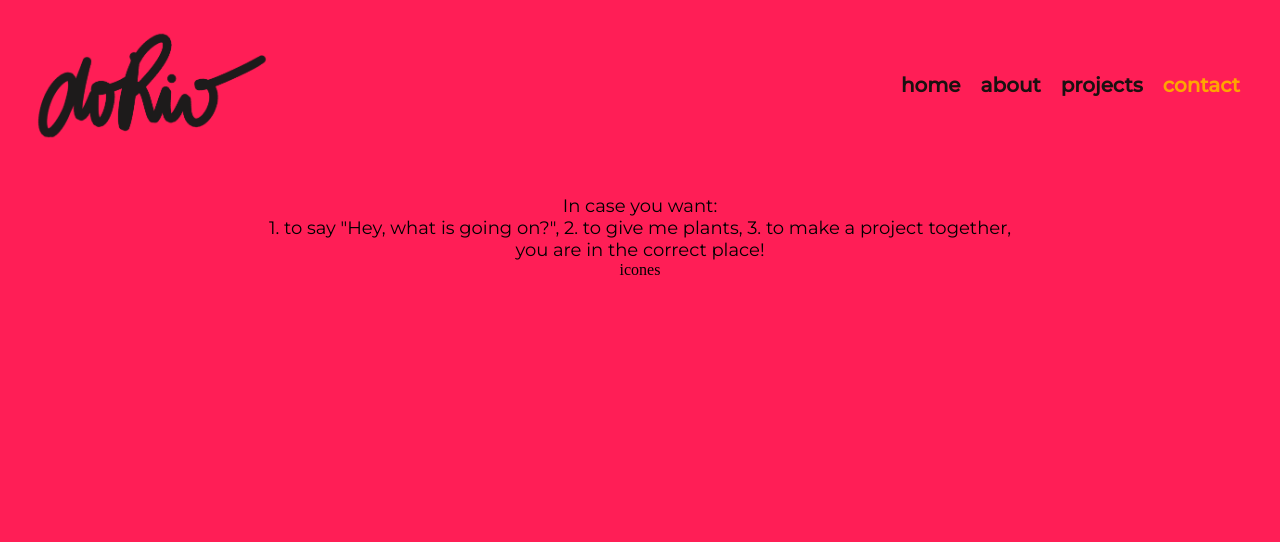
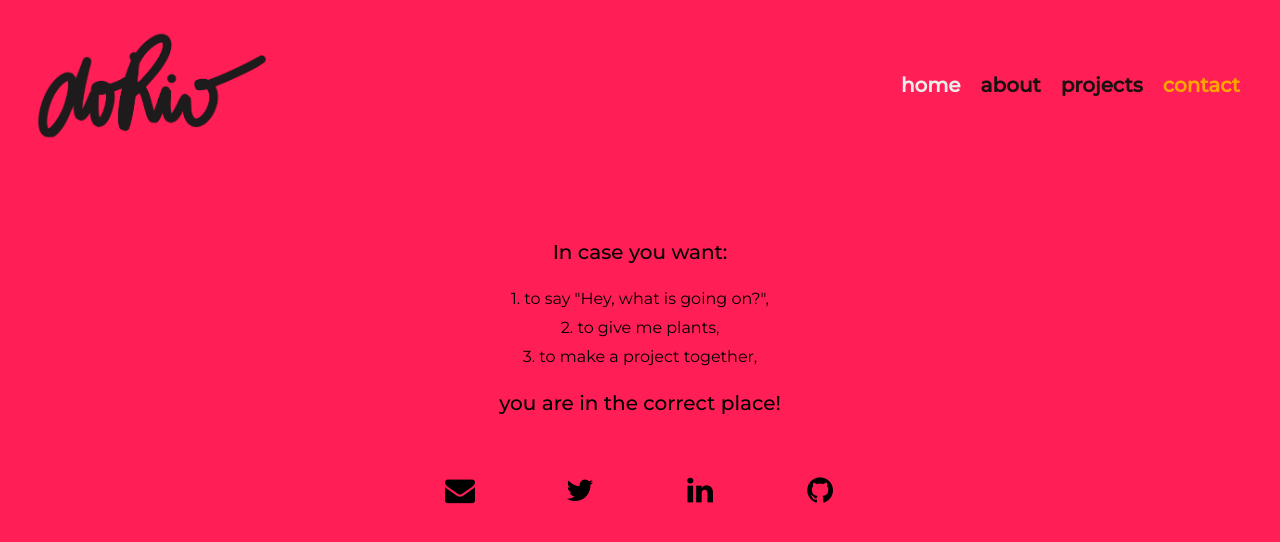
Before and after one commit to ingriddorioschulze/ingriddorioschulze.github.io, a React (Create React App) app: page /contact in a window 1280 px wide. Shown: the top 542 px of the page. Built offline with nearby package versions, Linux system fonts and the light colour scheme.

Commit message:
change tab name, header styling and add new contact page.

```diff
--- a/public/index.html
+++ b/public/index.html
@@ -8,8 +8,8 @@
       rel="stylesheet"
     />
     <link
-      href="https://fonts.googleapis.com/css2?family=Bungee+Shade&display=swap"
       rel="stylesheet"
+      href="https://cdnjs.cloudflare.com/ajax/libs/font-awesome/4.7.0/css/font-awesome.min.css"
     />
     <meta name="viewport" content="width=device-width, initial-scale=1" />
     <title>do Rio | Ingrid do Rio Schulze</title>
--- a/src/components/Header.jsx
+++ b/src/components/Header.jsx
@@ -59,7 +59,9 @@ function Header(theme) {
         <StyledHeader>
           <Logo alt="logo" src="logo.png" />
           <Links>
-            <StyledLink to="/">home</StyledLink>
+            <StyledLink activeStyle={{ color: '#ECECEB' }} to="/">
+              home
+            </StyledLink>
             <StyledLink activeStyle={{ color: '#FFA501' }} to="/about">
               about
             </StyledLink>
--- a/src/pages/About.jsx
+++ b/src/pages/About.jsx
@@ -45,7 +45,6 @@ const Container = styled.div`
 function About() {
   return (
     <Container>
-      <div className="title">ABOUT</div>
       <img className="me" alt="Ingrid" src="me.jpg" />
       <div className="text">
         While working in Content Management in Brazil and Germany, I develop a
--- a/src/pages/Contact.jsx
+++ b/src/pages/Contact.jsx
@@ -6,27 +6,85 @@ const Container = styled.div`
   flex-direction: column;
   justify-content: center;
   align-items: center;
-  padding-top: 25px;
+  padding-top: 50px;
 
   .text {
     font-family: 'Montserrat';
     font-weight: 400;
-    font-size: 18px;
+    font-size: 16px;
     text-align: center;
     color: ${({ theme }) => theme.colors.licorice};
+    margin: 5px;
+  }
+  .text1 {
+    font-family: 'Montserrat';
+    font-weight: 500;
+    font-size: 20px;
+    text-align: center;
+    color: ${({ theme }) => theme.colors.licorice};
+    padding: 20px;
+  }
+
+  .contact-icons {
+    display: flex;
+    flex-direction: row;
+    justify-content: center;
+    align-items: center;
+    padding: 10px;
+  }
+
+  .fa {
+    padding: 20px;
+    margin: 10px;
+    font-size: 30px;
+    width: 60px;
+    text-align: center;
+    text-decoration: none;
+    color: black;
+    &:hover {
+      color: ${({ theme }) => theme.colors.webOrange};
+    }
   }
 `
 
 function Contact() {
   return (
     <Container>
-      <div className="text">In case you want:</div>
-      <div className="text">
-        1. to say "Hey, what is going on?", 2. to give me plants, 3. to make a
-        project together,
+      <div className="text1">In case you want:</div>
+      <div className="text">1. to say "Hey, what is going on?",</div>
+      <div className="text">2. to give me plants,</div>
+      <div className="text">3. to make a project together,</div>
+      <div className="text1">you are in the correct place!</div>
+      <div className="contact-icons">
+        <a
+          href="mailto:ingriddorio@gmail.com?subject=Olá"
+          target="_blank"
+          rel="noopener noreferrer"
+        >
+          <i className="fa fa-envelope"></i>
+        </a>
+        <a
+          href="https://twitter.com/a_do_rio"
+          target="_blank"
+          rel="noopener noreferrer"
+        >
+          <i className="fa fa-twitter"></i>
+        </a>
+        <a
+          href="https://linkedin.com/in/ingriddorioschulze/"
+          target="_blank"
+          rel="noopener noreferrer"
+        >
+          <i className="fa fa-linkedin"></i>
+        </a>
+        <a
+          href="https://github.com/ingriddorioschulze"
+          target="_blank"
+          rel="noopener noreferrer"
+        >
+          <i className="fa fa-github"></i>
+        </a>
       </div>
-      <div className="text">you are in the correct place!</div>
-      <div>icones</div>
     </Container>
   )
 }
--- a/src/pages/Home.jsx
+++ b/src/pages/Home.jsx
@@ -44,7 +44,7 @@ function Home() {
   return (
     <Container>
       <div className="name">Ing.rid</div>
-      <div className="subtitle">a feminin name, from Old Norse: Ingvi</div>
+      <div className="subtitle">a name, from Old Norse: Ingvi</div>
       <div className="description">
         1. Paulista based in Berlin; 2. Frontend Engineer;
       </div>
--- a/src/pages/Projects.jsx
+++ b/src/pages/Projects.jsx
@@ -84,7 +84,6 @@ const Container = styled.div`
 function Projects() {
   return (
     <Container>
-      <div className="title">PROJECTS</div>
       <div className="card-container">
         <a
           class="project-link"
```
